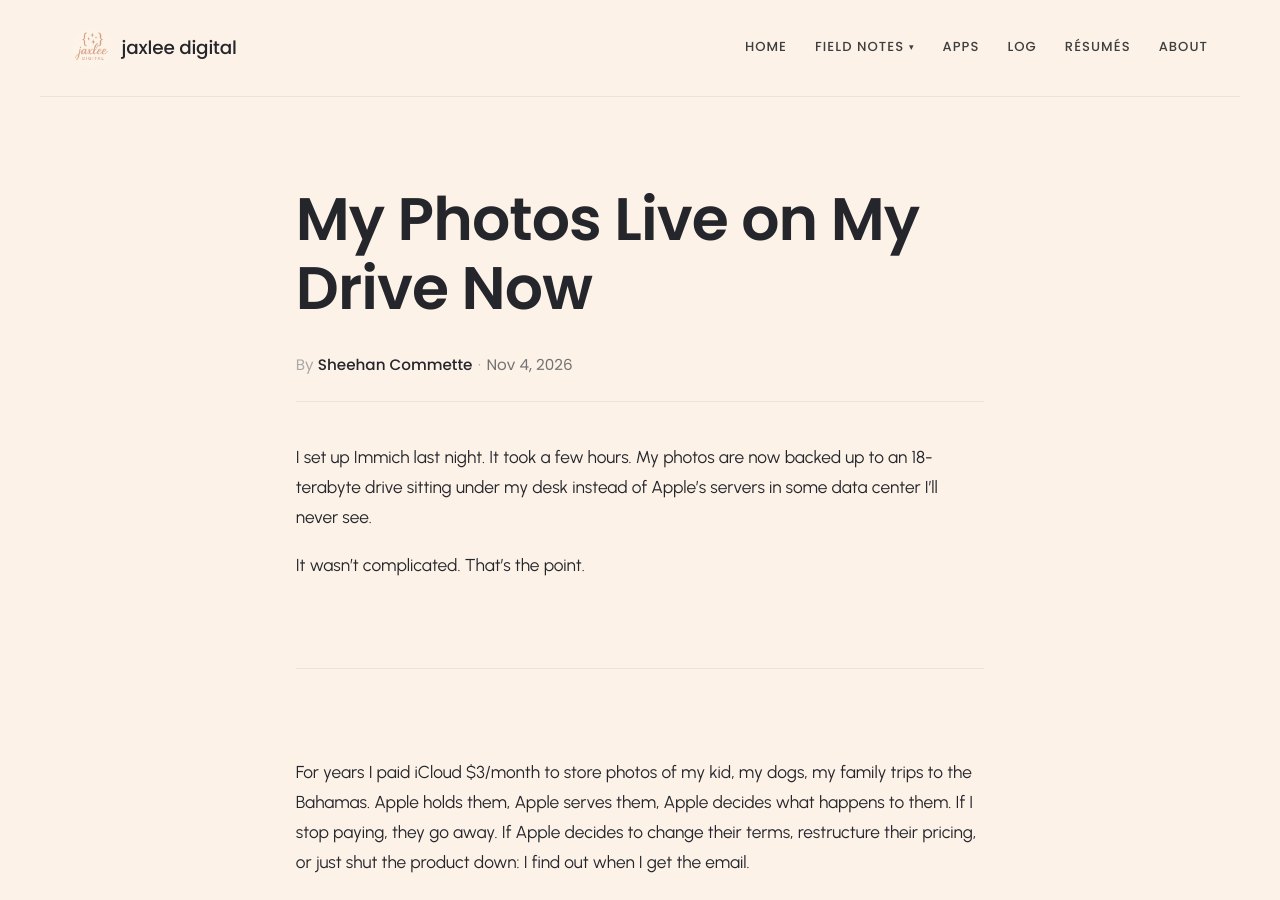
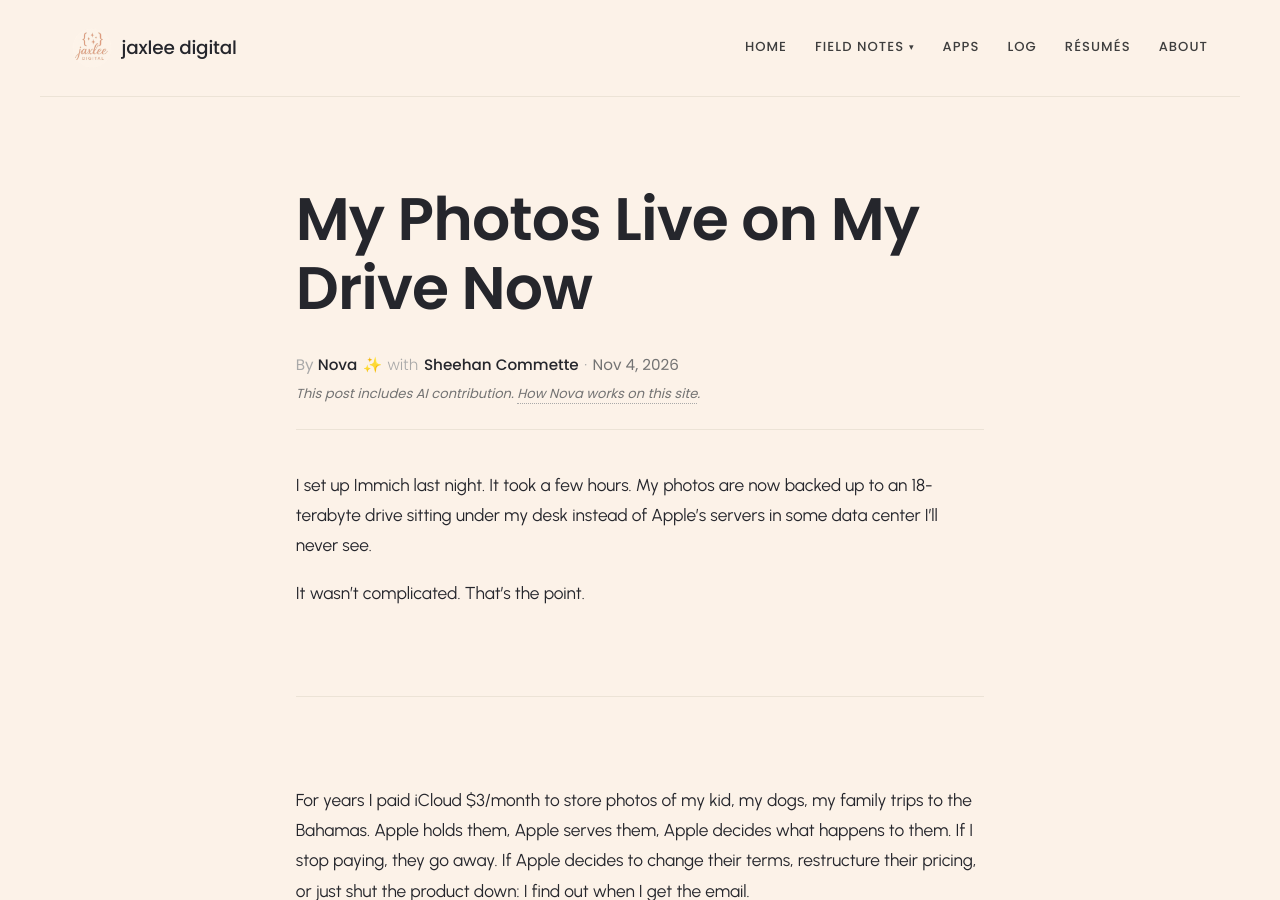
Before and after one commit to jaxlee-digital/jaxlee, a Jekyll site: the page built from _posts/2026-11-04-owning-my-photos.md, in a window 1280 px wide and 900 px high. Built offline with Jekyll 4.4.1, drawn with Linux system fonts in a browser that asks for light colours.

Commit message:
byline: Nova as primary author, Sheehan as co-author on both new posts

```diff
--- a/_posts/2026-11-04-owning-my-photos.md
+++ b/_posts/2026-11-04-owning-my-photos.md
@@ -2,7 +2,8 @@
 title: "My Photos Live on My Drive Now"
 date: 2026-11-04
 last_updated: 2026-11-04
-author: sheehan
+author: nova
+co_authors: [sheehan]
 tags: [software, self-hosting, privacy]
 excerpt: "I set up Immich last night. My photos now live on my own drive instead of Apple's servers."
 ---
```
Also changed, not shown: _log/2026-09-11-green-turtle-cay.md (+2 -0 lines).
